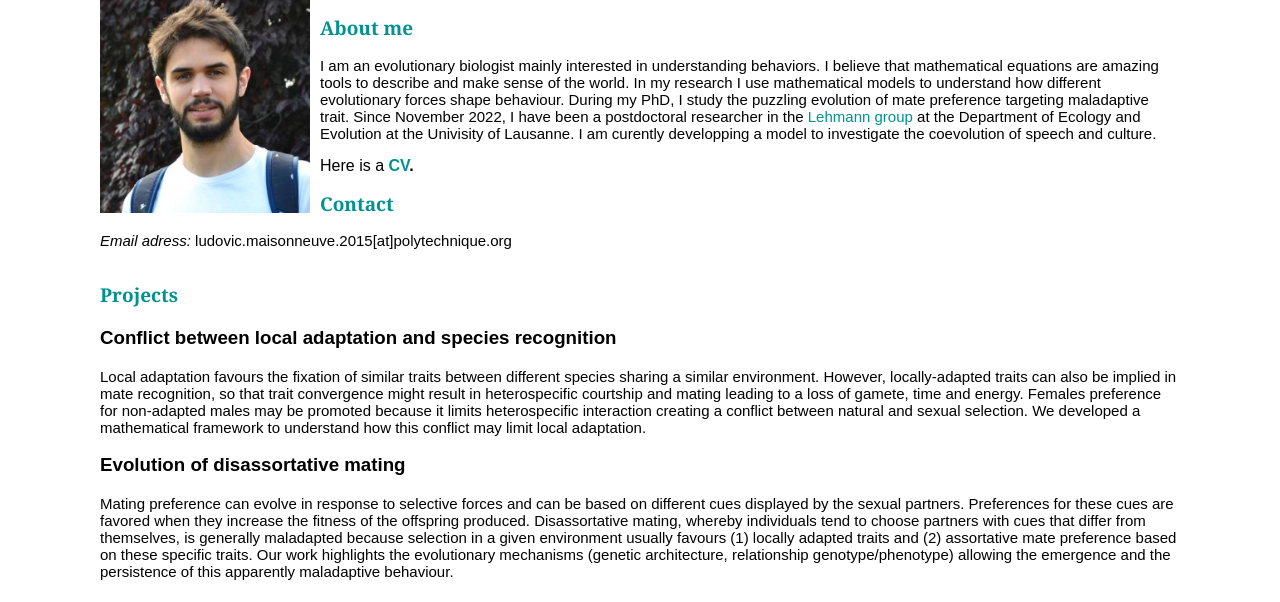
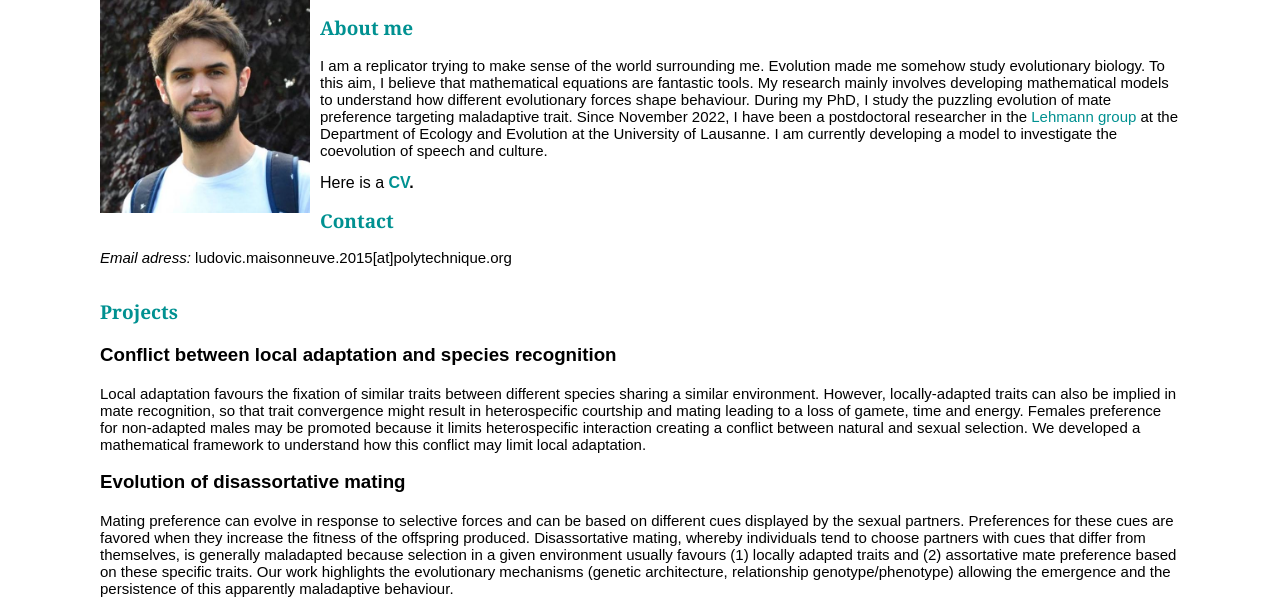
Before and after one commit to Ludovic-Maisonneuve/Ludovic-Maisonneuve.github.io, a plain HTML site: page index.html in a window 1280 px wide. Shown: the part 140-742 px from the top of the page. Drawn offline with Linux system fonts and the light colour scheme.

Commit message:
Update index.html

```diff
--- a/index.html
+++ b/index.html
@@ -31,12 +31,13 @@
 
 	<h2> About me </h2>
 
-<p> I am an evolutionary biologist mainly interested in understanding behaviors.
-	I believe that mathematical equations are amazing tools to describe and make sense of the world.
-	In my research I use mathematical models to understand how different evolutionary forces shape behaviour.
+<p> I am a replicator trying to make sense of the world surrounding me.
+	Evolution made me somehow study evolutionary biology.
+	To this aim, I believe that mathematical equations are fantastic tools.
+	My research mainly involves developing mathematical models to understand how different evolutionary forces shape behaviour.
 	During my PhD, I study the puzzling evolution of mate preference targeting maladaptive trait.
-	Since November 2022, I have been a postdoctoral researcher in the <a href="https://www.unil.ch/dee/lehmann-group" target="_blank">Lehmann group</a> at the Department of Ecology and Evolution at the Univisity of Lausanne.
-	I am curently developping a model to investigate the coevolution of speech and culture.
+	Since November 2022, I have been a postdoctoral researcher in the <a href="https://www.unil.ch/dee/lehmann-group" target="_blank">Lehmann group</a> at the Department of Ecology and Evolution at the University of Lausanne.
+	I am currently developing a model to investigate the coevolution of speech and culture.
 </p>
 
 Here is a  <b> <a href="pdfs/CV_Ludovic_Maisonneuve.pdf" target="_blank">CV</a>. </b>
```
